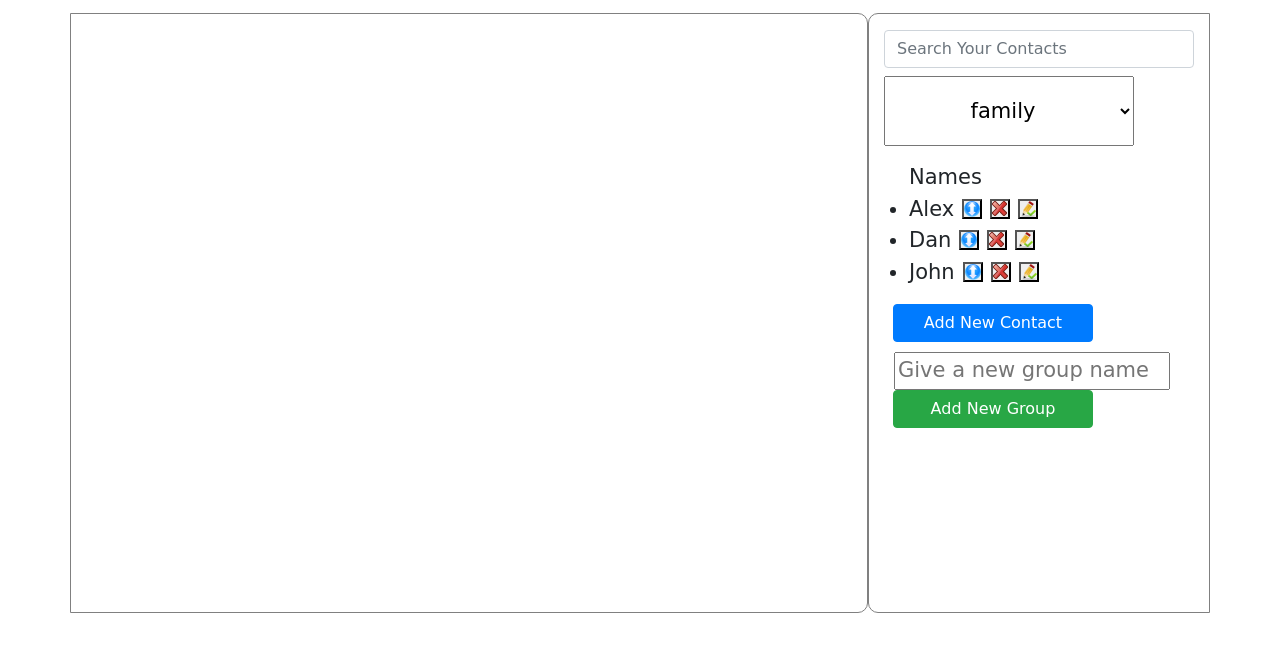
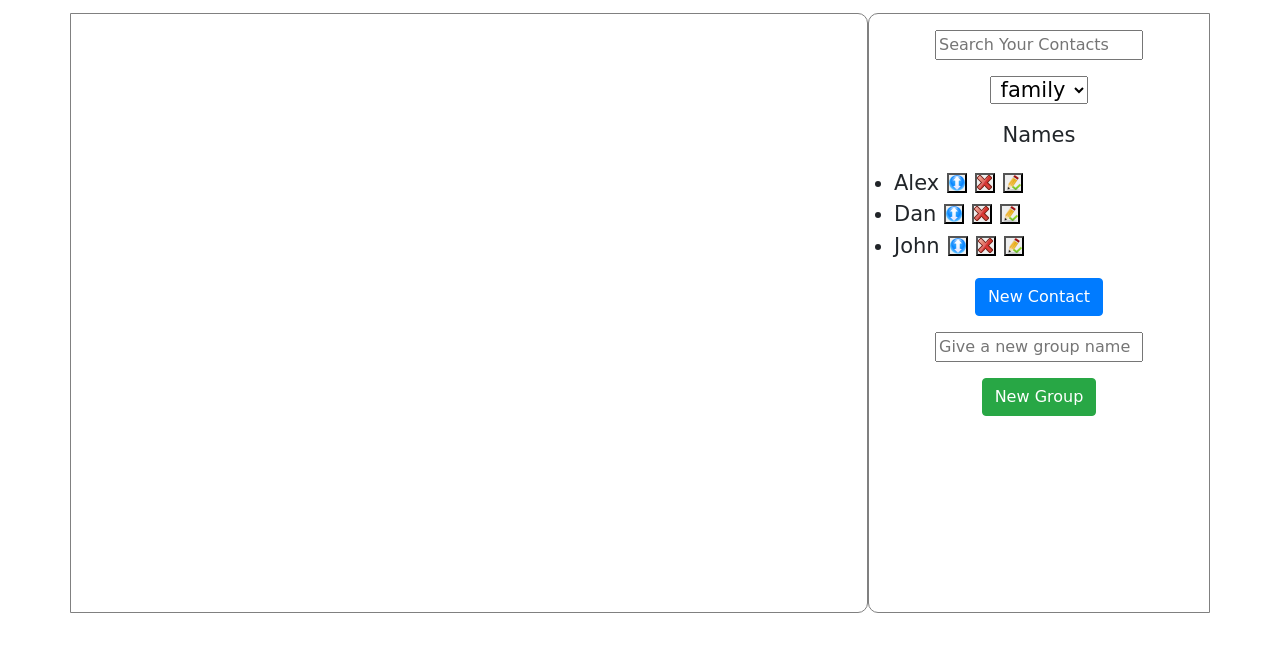
Before and after one commit to bmushtuk/contact-book, a plain HTML site: page index.html in a window 1280 px wide. Shown: the part 89-740 px from the top of the page. Drawn offline with nearby package versions, Linux system fonts and the light colour scheme; a web font is replaced by a local one.

Commit message:
small css fixes

```diff
--- a/index.html
+++ b/index.html
@@ -62,11 +62,11 @@
 				</div>
             </div>
             <div class="name-page">
-                <div id="search" class="form-group col-sm-12">
-                <input id="search-by-name" type="text" class="form-control mt-3" placeholder="Search Your Contacts">
+                <div id="search" class="form-group">
+                <input id="search-by-name" type="text" class="mt-3" placeholder="Search Your Contacts">
                 <img id="search-icon">
 			  </div>
-			  <div id="group-wrapper" class="form-group col-sm-12">
+			  <div id="group-wrapper" class="form-group">
 
 					  <select id="group-list" class="text-center" onchange="dropdownFunc()">
 					    <option id="family-dropdown" class="dropdown-item" data-group = "family">family</option>
@@ -77,7 +77,9 @@
 
 				</div>
                 <div class="addbook">
-                    <ul id="names-list" class="contact-names">Names
+					<p class="text-center">Names</p>
+                    <ul id="names-list" class="contact-names">
+
                         <!-- <li id="Mark Ruffalo" class="person">Mark Ruffalo</li>
                         <li id="Eric Conovan" class="person">Eric Conovan</li>
                         <li id="Deborah Johson" class="person">Deborah Johnson</li>
@@ -86,10 +88,11 @@
                         <li id="John Smith" class="person">John Smith</li> -->
                     </ul>
                 </div>
-                <button id="add-contact" type="button" class="btn btn-primary mx-4">Add New Contact</button>
-
-								<input type="text" class="add-group" id="group-add" placeholder="Give a new group name">
-								<button id="add-group" type="button" class="btn btn-success mx-4">Add New Group</button>
+				<div>
+					<button id="add-contact" type="button" class="btn btn-primary">New Contact</button>
+						<input type="text" class="add-group my-3" id="group-add" placeholder="Give a new group name">
+						<button id="add-group" type="button" class="btn btn-success">New Group</button>
+				</div>
             </div>
 
 
--- a/main.css
+++ b/main.css
@@ -21,6 +21,16 @@ body {
 }
 #search {
     max-height: 30px;
+}
+#search-by-name {
+    display: block;
+    margin: 0 auto;
+    font-size: 1rem;
+}
+#full-name {
+    display: block;
+    margin: 0 auto;
+    width: 100%;
 }
 .transfer {
     background-image: url(icons/torrent-icon.png);
@@ -50,11 +60,12 @@ body {
 }
 #add-contact,
 #add-group {
-    width: 200px;
+    display: block;
+    margin: 0 auto;
 }
 #group-list {
-    min-height: 70px;
-    min-width: 250px;
+    display: block;
+    margin: 0 auto;
 }
 /* The Modal (background) */
 .modal {
@@ -93,3 +104,26 @@ body {
     text-decoration: none;
     cursor: pointer;
 }
+#names-list {
+    margin-left: 0;
+    padding-left: 25px;
+}
+#group-add {
+    max-width: 100%;
+    margin: 0 auto;
+    display: block;
+    font-size: 1rem;
+}
+/*Media Queries*/
+/* @media(min-width: 320px) and (max-width: 544px){
+    #add-group, #add-contact, .contact-list-item {
+    font-size: 15px;
+    font-weight: normal;
+    }
+    #add-group, #add-contact {
+        max-width: 80%;
+        max-height: 80%;
+        font-size: 12px;
+        font-weight: normal;
+    }
+} */
--- a/scripts.js
+++ b/scripts.js
@@ -261,6 +261,7 @@ $('body').on('click', '.transfer', function(e) {
         for(var i=0; i<lists.length; i++){
             lists[i].dataset.group === newChosenGroup;
             modal.style.display = "none";
+            return;
         }
     }
 });
```
